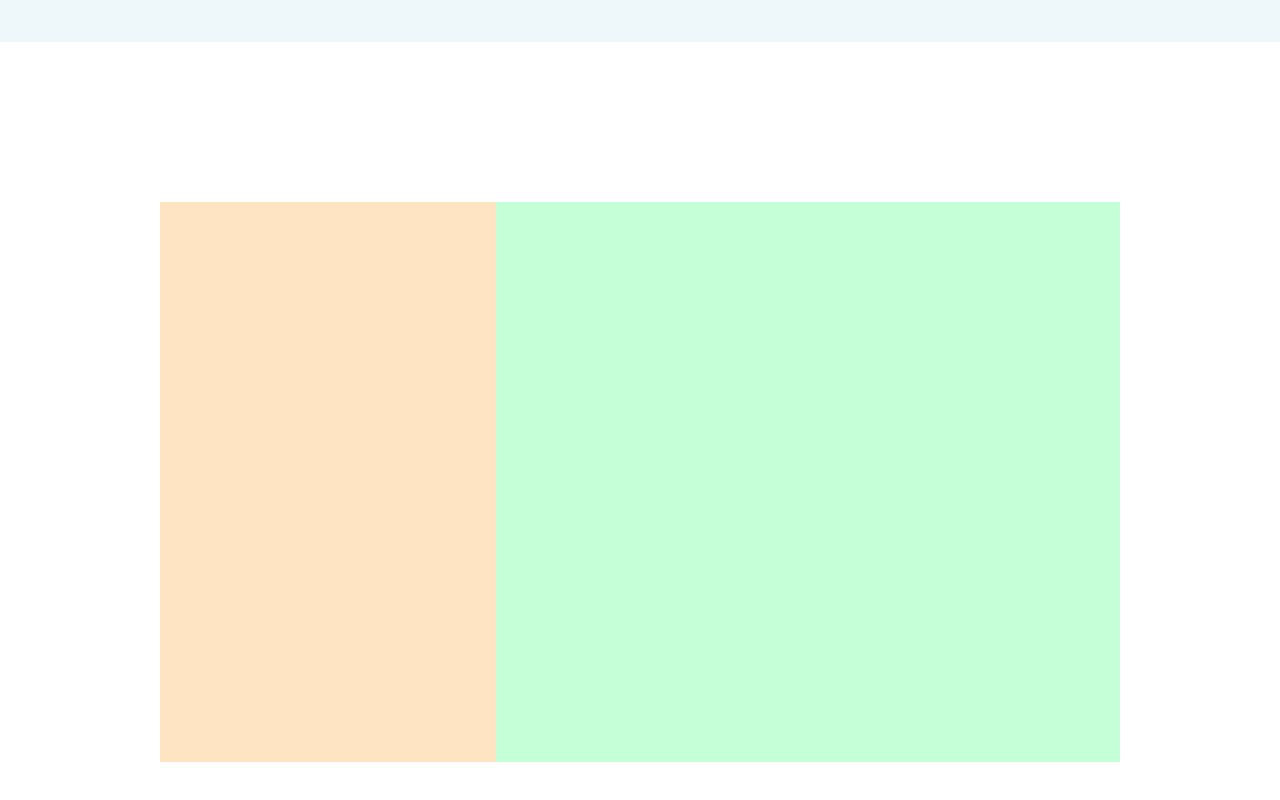
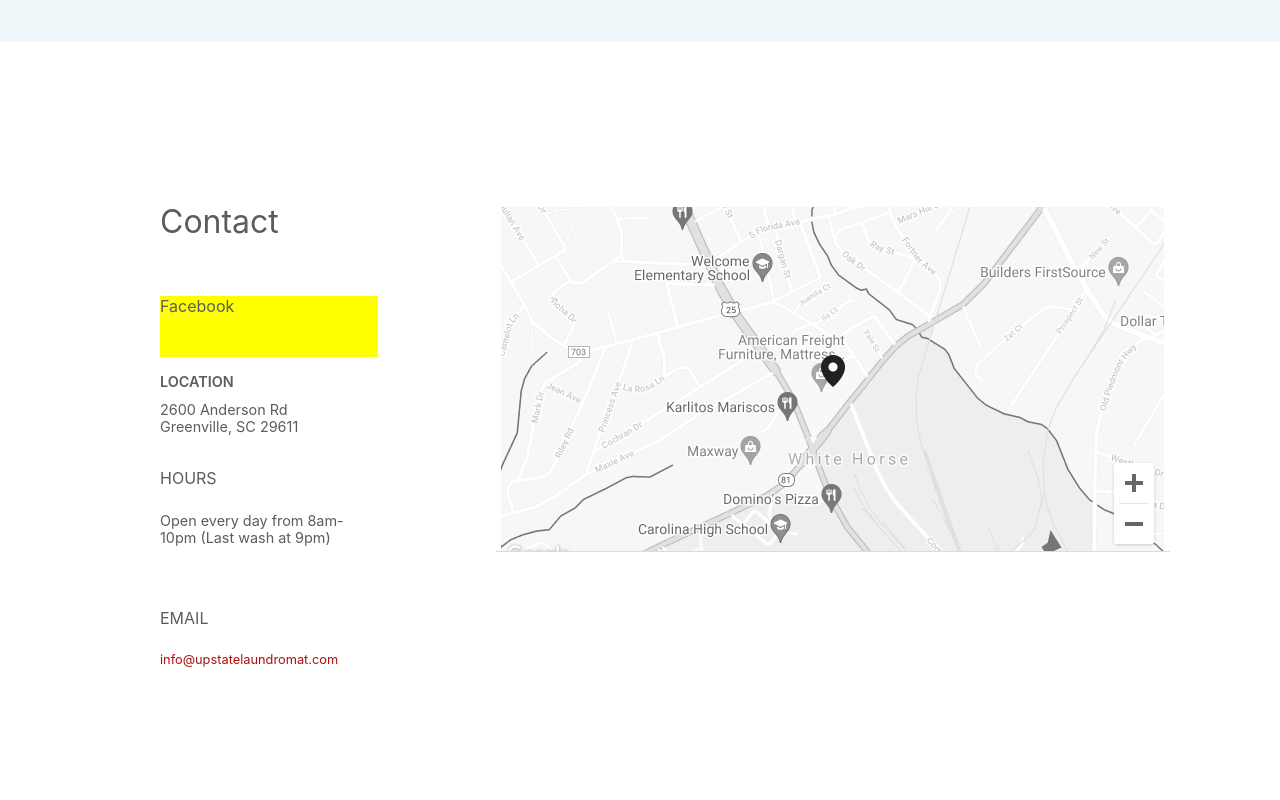
Before and after one commit to Caleb9083/upstatelaundromat-clone, a React (Create React App) app: page / in a window 1280 px wide. Shown: the part 3850-4650 px from the top of the page. Built offline with nearby package versions, Linux system fonts and the light colour scheme.

Commit message:
Prefooter section 90% complete

```diff
--- a/src/components/Prefooter.js
+++ b/src/components/Prefooter.js
@@ -1,15 +1,41 @@
 import React from 'react'
 import './stylesheets/Prefooter.css'
+import map_ from '../images/map.PNG'
 
 const Frefooter = () => {
     return (
         <div className="prefooter">
             <div className="prefooter__container">
                 <div className="prefooter__left">
-
+                    <div className="prefooter__left_container">
+                        <div className="prefooter__left_head">
+                            {"Contact"}
+                        </div>
+                        <div className="prefooter__left_fb">
+                            {"Facebook"}
+                        </div>
+                        <div className="prefooter__left_location">
+                            {"location".toUpperCase()}
+                        </div>
+                        <div className="prefooter__left_loc_direction">
+                            {"2600 Anderson Rd Greenville, SC 29611"}
+                        </div>
+                        <div className="prefooter__left_hours">
+                            {"hours".toUpperCase()}
+                        </div>
+                        <div className="prefooter__left_hours_time">
+                            {"Open every day from 8am-10pm (Last wash at 9pm)"}
+                        </div>
+                        <div className="prefooter__left_email_head">
+                            {"email".toUpperCase()}
+                        </div>
+                        <div className="prefooter__left_email">
+                            {"info@upstatelaundromat.com"}
+                        </div>
+                    </div>
                 </div>
                 <div className="prefooter__right">
-
+                    <img src={map_} alt="" />
                 </div>
 
             </div>
--- a/src/components/stylesheets/Prefooter.css
+++ b/src/components/stylesheets/Prefooter.css
@@ -6,7 +6,6 @@
 }
 
 .prefooter__container{
-    background-color:aqua;
     height: 100%;
     width: 75%;
     margin: auto;
@@ -16,11 +15,71 @@
 .prefooter__left{
     width: 35%;
     height: 100%;
-    background-color: bisque;
 }
 
 .prefooter__right{
     width: 65%;
     height: 100%;
-    background-color: rgb(196, 255, 216);
 }
+
+.prefooter__left_container{
+    width: 65%;
+    height: 100%;
+}
+
+.prefooter__left_head{
+    height: 11%;
+    font-size: 2em;
+    font-weight: 400;
+    margin-bottom: 2rem;
+    color: #5c5c5c;
+}
+
+.prefooter__left_fb{
+    height: 11%;
+    font-size: 1em;
+    background-color: yellow;
+    margin-bottom: 1rem;
+    color: #5c5c5c;
+}
+
+.prefooter__left_location{
+    height: 5%;
+    font-size: 0.9em;
+    font-weight: 600;
+    color: #5c5c5c;
+}
+
+.prefooter__left_loc_direction{
+    height: 9%;
+    font-size: 0.9em;
+    margin-bottom: 1rem;
+    width: 70%;
+    color: #5c5c5c;
+}
+
+.prefooter__left_hours{
+    height: 5%;
+    font-size: 1em;
+    margin-bottom: 1rem;
+    color: #5c5c5c;
+}
+
+.prefooter__left_hours_time{
+    height: 10%;
+    font-size: 0.9em;
+    margin-bottom: 2.5rem;
+    color: #5c5c5c;
+}
+
+.prefooter__left_email_head{
+    height: 5%;
+    margin-bottom: 1rem;
+    color: #5c5c5c;
+}
+
+.prefooter__left_email{
+    height: 5%;
+    font-size: 0.8em;
+    color: rgb(173, 15, 15);
+}
```
Also changed, not shown: src/images/map.PNG (added).
